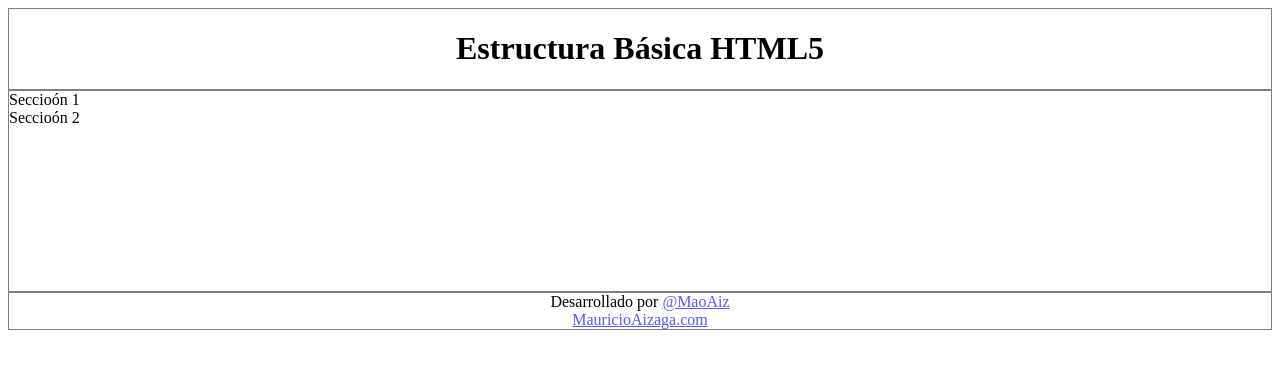
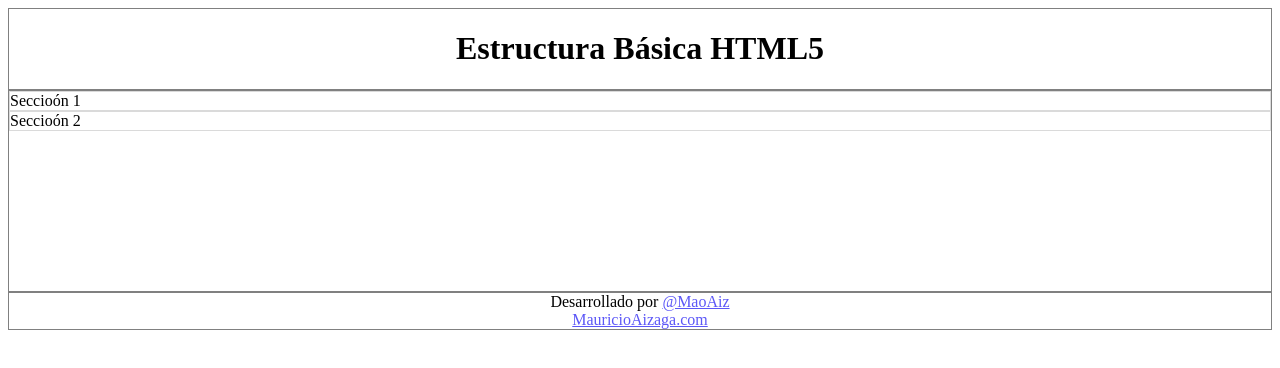
Before and after one commit to maoaiz/EstructuraHTML, a plain HTML site: page index.html in a window 1280 px wide. Drawn offline with Linux system fonts and the light colour scheme.

Commit message:
Agregando borde a los section

```diff
--- a/css/style.css
+++ b/css/style.css
@@ -16,3 +16,6 @@ body > #container{
 /*    border:solid thin gray;*/
     min-height: 200px;
 }
+#container section{
+    border:solid thin #dadada;
+}
```
